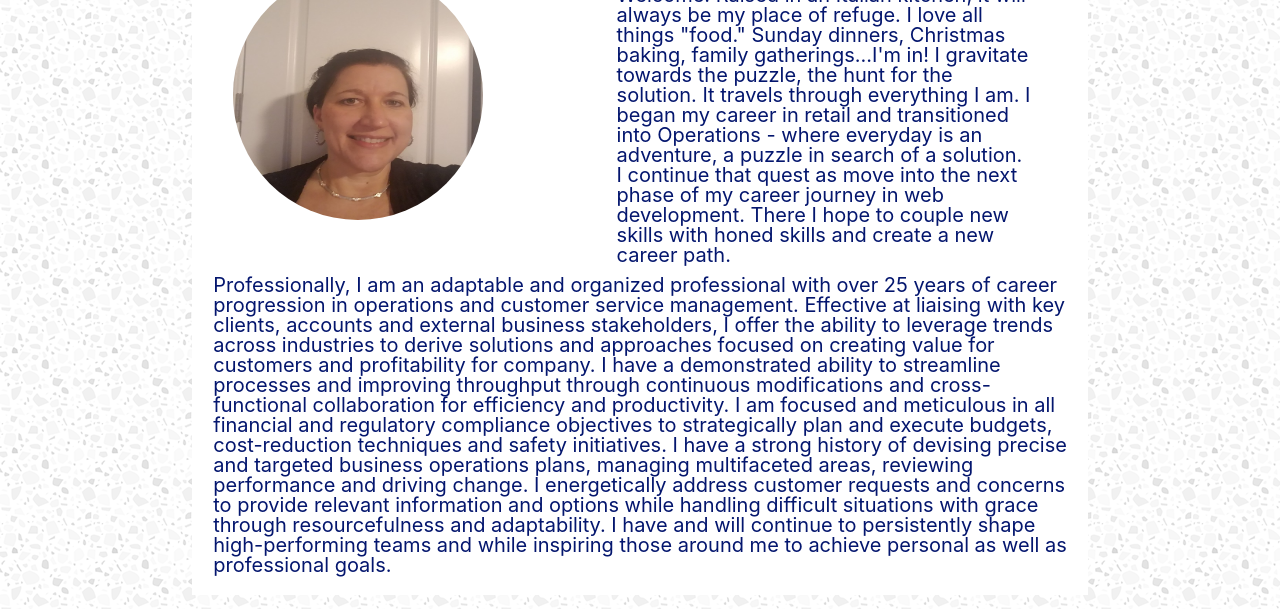
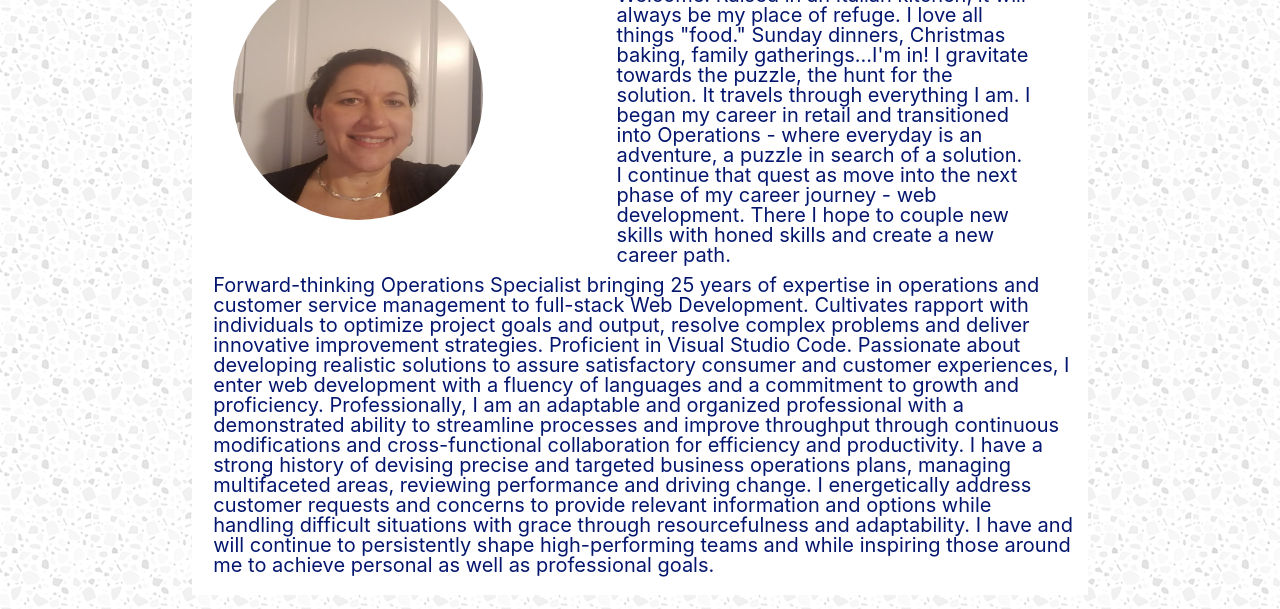
Before and after one commit to Karna1014/KCPortfolio, a website: page index.html in a window 1280 px wide. Shown: the part 144-753 px from the top of the page. Drawn offline with nearby package versions, Linux system fonts and the light colour scheme.

Commit message:
portfolio/resume update

```diff
--- a/index.html
+++ b/index.html
@@ -60,7 +60,7 @@
                         everything I am. I began my career in retail and transitioned into
                         Operations - where everyday is an adventure, a puzzle in search of a
                         solution. I continue that quest as move into the next phase of my career
-                        journey in web development.  There I hope to couple new skills with honed
+                        journey - web development.  There I hope to couple new skills with honed
                         skills and create a new career path.
                       </p>
               </div>
@@ -68,25 +68,9 @@
           <div class="row">
             <div class="col s12">
                       <p class="para">
-                        Professionally, I am an adaptable and organized professional with
-                        over 25 years of career progression in operations and customer
-                        service management. Effective at liaising with key clients,
-                        accounts and external business stakeholders, I offer the ability
-                        to leverage trends across industries to derive solutions and
-                        approaches focused on creating value for customers and profitability
-                        for company. I have a demonstrated ability to streamline processes
-                        and improving throughput through continuous modifications and
-                        cross-functional collaboration for efficiency and productivity.
-                        I am focused and meticulous in all financial and regulatory compliance
-                        objectives to strategically plan and execute budgets, cost-reduction
-                        techniques and safety initiatives. I have a strong history of devising
-                        precise and targeted business operations plans, managing multifaceted
-                        areas, reviewing performance and driving change. I energetically address
-                        customer requests and concerns to provide relevant information and
-                        options while handling difficult situations with grace through
-                        resourcefulness and adaptability. I have and will continue to persistently shape
-                        high-performing teams and while inspiring those around me to achieve personal
-                        as well as professional goals.
+                        Forward-thinking Operations Specialist bringing 25 years of expertise in operations and customer service management to full-stack Web Development. Cultivates rapport with individuals to optimize project goals and output, resolve complex problems and deliver innovative improvement strategies. Proficient in Visual Studio Code.
+                        Passionate about developing realistic solutions to assure satisfactory consumer and customer experiences, I enter web development with a fluency of languages and a commitment to growth and proficiency.  Professionally, I am an adaptable and organized professional with a demonstrated ability to streamline processes and improve throughput through continuous modifications and cross-functional collaboration for efficiency and productivity. I have a strong history of devising precise and targeted business operations plans, managing multifaceted areas, reviewing performance and driving change. I energetically address
+                        customer requests and concerns to provide relevant information and options while handling difficult situations with grace through resourcefulness and adaptability. I have and will continue to persistently shape high-performing teams and while inspiring those around me to achieve personal as well as professional goals.
                       </p>
             </div>
           </div>
```
Also changed, not shown: 1 other file.
